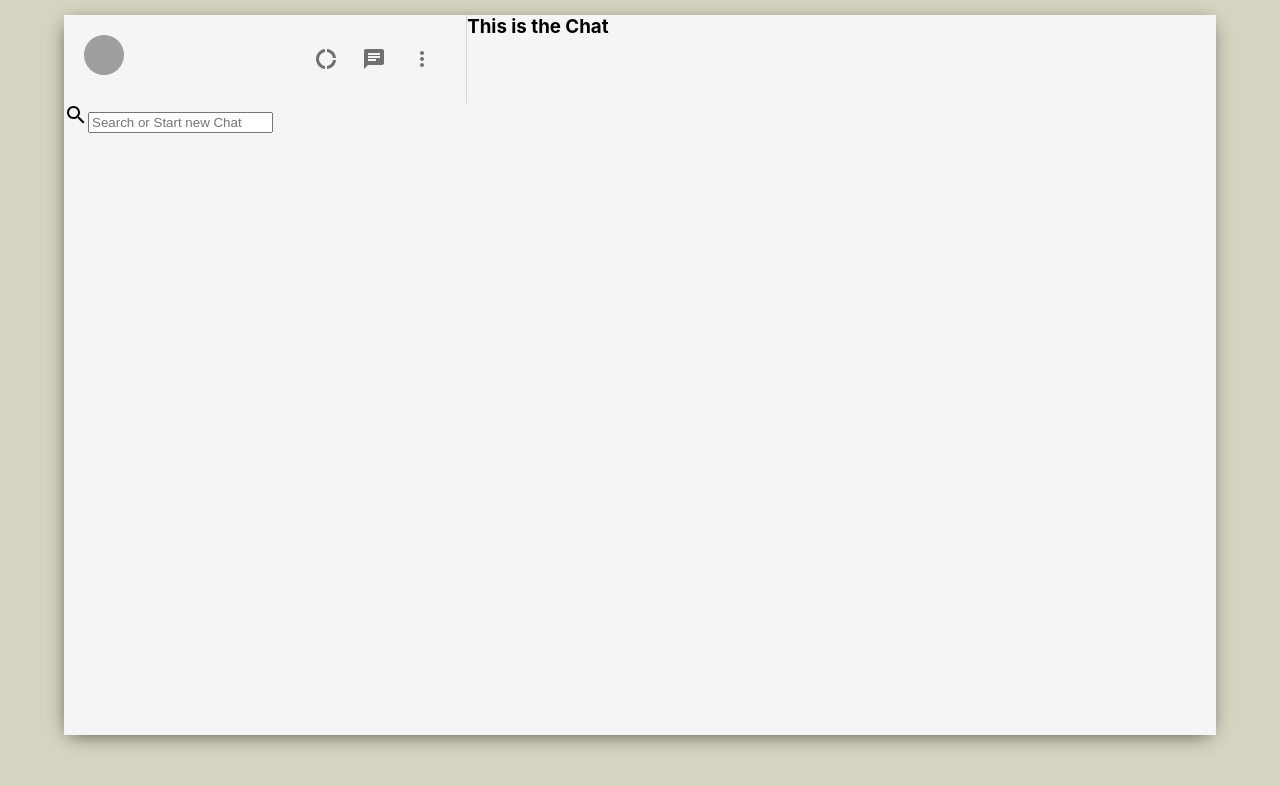
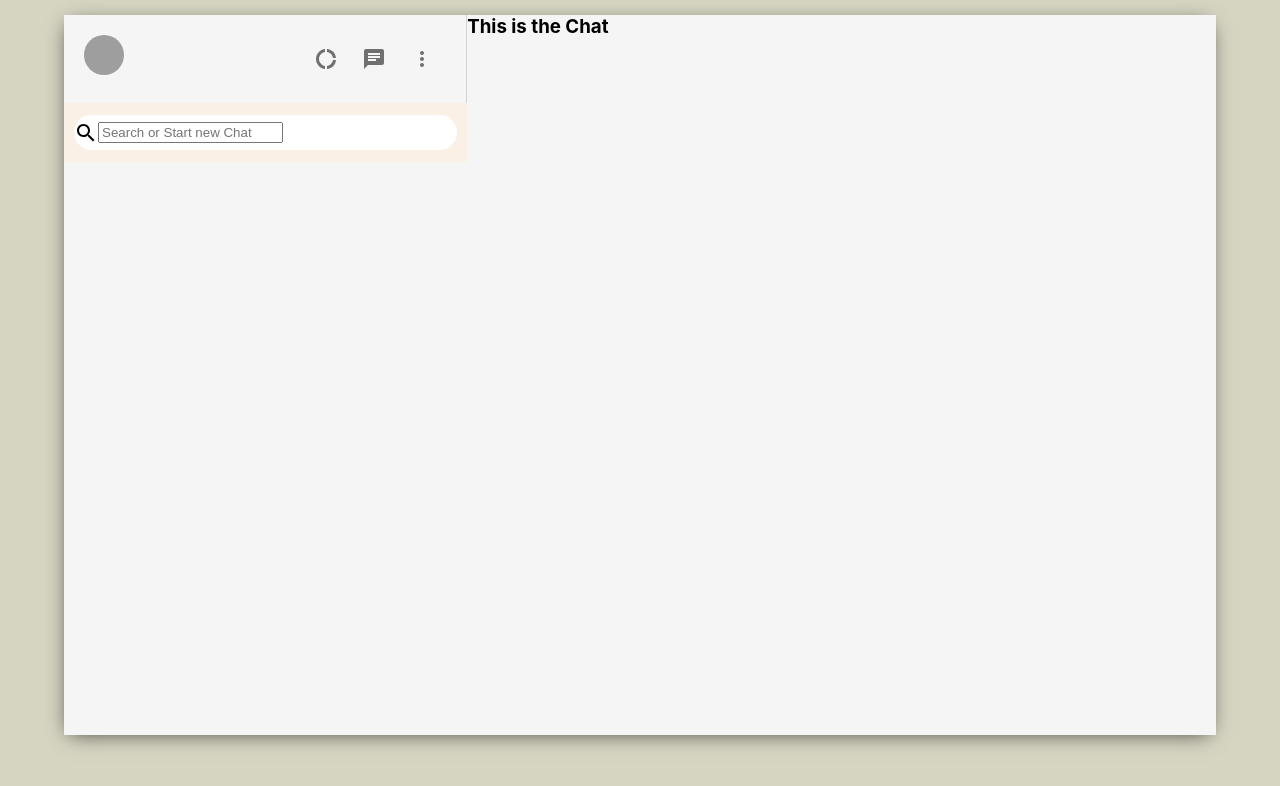
Before and after one commit to adospinoiu/MERN_WhatsApp_Clone, a React (Create React App) app in the folder whatsapp-clone/: page / in a window 1280 px wide. Shown: the top 786 px of the page. Built offline with nearby package versions, Linux system fonts and the light colour scheme; grey boxes are pictures that could not be loaded.

Commit message:
Aligned the search icon and search field with css in Sidebar.css file

```diff
--- a/whatsapp-clone/src/Sidebar.css
+++ b/whatsapp-clone/src/Sidebar.css
@@ -22,3 +22,20 @@
     margin-right: 2vw;
     font-size: 24px !important;
 }
+
+.sidebar__search {
+    display: flex;
+    align-items: center;
+    background-color: linen;
+    height: 39px;
+    padding: 10px;
+}
+
+.sidebar__searchContainer {
+    display: flex;
+    align-items: center;
+    background-color: white;
+    width: 100%;
+    height: 35px;
+    border-radius: 20px;
+}
```
